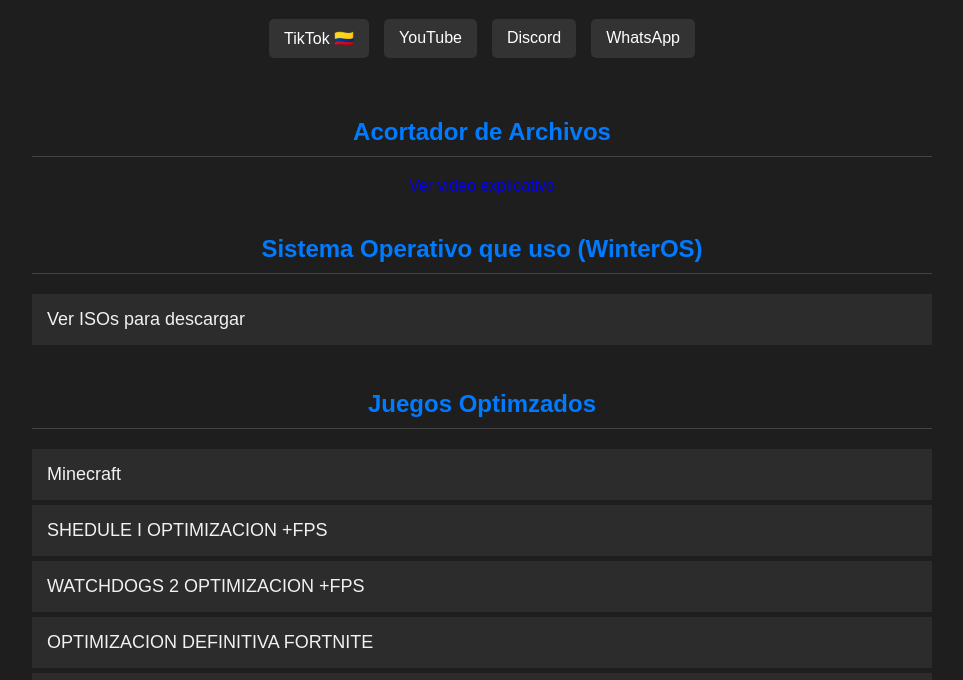
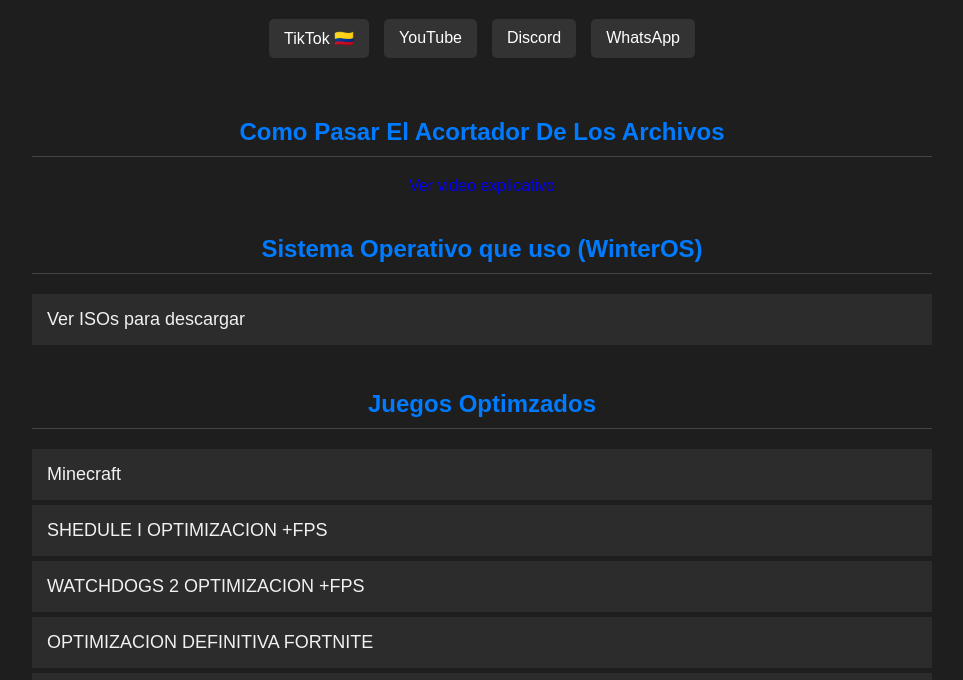
Before and after one commit to AJfiles/files, a plain HTML site: page index.html in a window 1280 px wide. Shown: the part 86-766 px from the top of the page, without its empty margins (158-1121 px from the left). Drawn offline with Linux system fonts and the light colour scheme.

Commit message:
Update index.html

```diff
--- a/index.html
+++ b/index.html
@@ -155,7 +155,7 @@
   <main>
     <!-- Acortador de Archivos -->
     <section>
-      <h2 class="section-title">Acortador de Archivos</h2>
+      <h2 class="section-title">Como Pasar El Acortador De Los Archivos</h2>
       <p style="text-align: center;">
         <a href="https://vimeo.com/1074788174" target="_blank">Ver video explicativo</a>
       </p>
```
